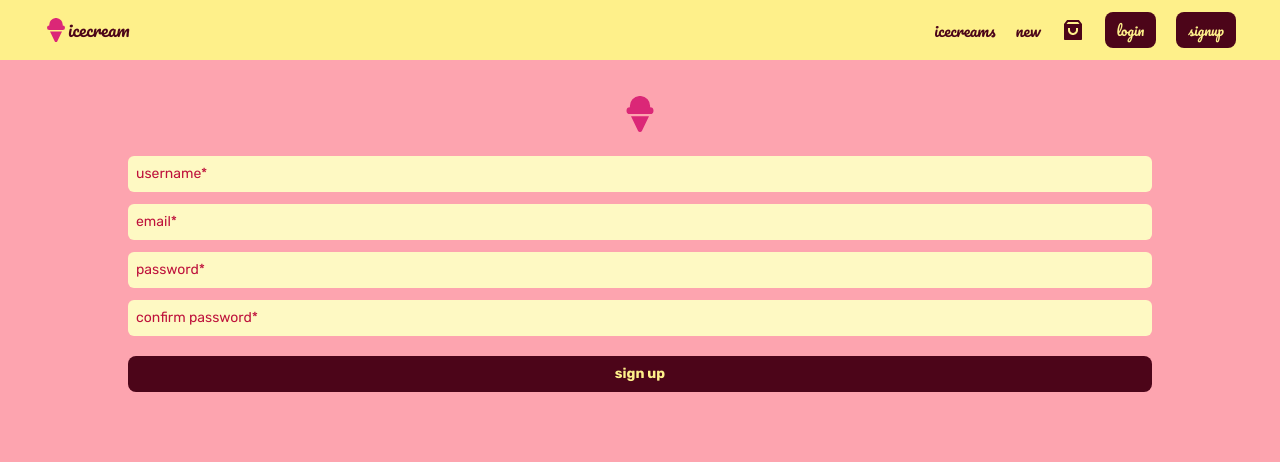
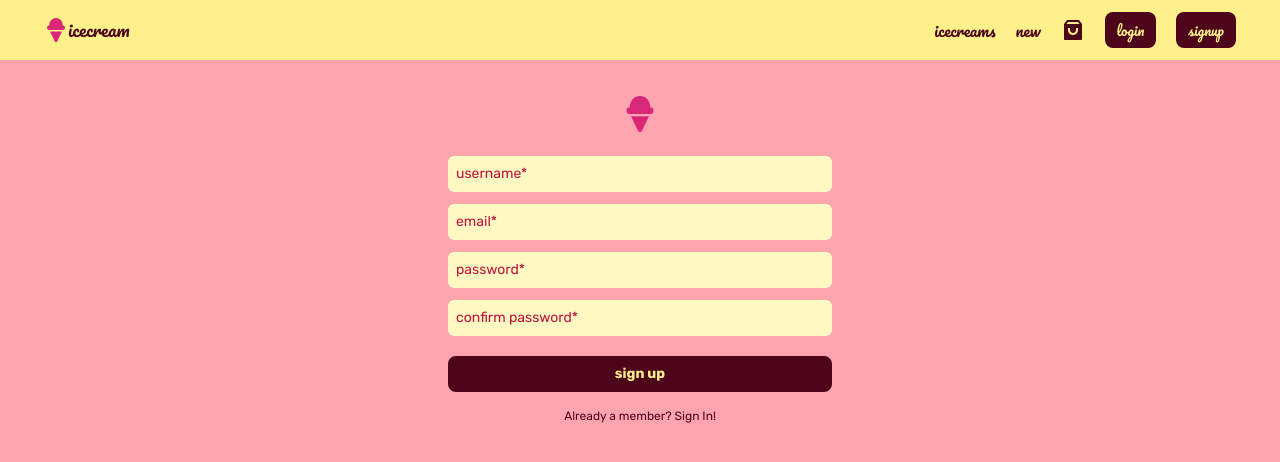
Before and after one commit to UraDev1203/Icecream-shop, a React (Vite) app: page /signup in a window 1280 px wide. Shown: the top 462 px of the page. Built offline with nearby package versions, Linux system fonts and the light colour scheme; no server answers.

Commit message:
styles: Signup form

```diff
--- a/src/components/SignupForm.jsx
+++ b/src/components/SignupForm.jsx
@@ -1,3 +1,4 @@
+import { Link } from "react-router-dom";
 import { useForm } from "react-hook-form";
 import useSignup from "../hooks/useSignup";
 import Button from "./ui/Button";
@@ -30,7 +31,7 @@ export default function SignupForm() {
   return (
     <form
       onSubmit={handleSubmit(onSubmit)}
-      className="flex w-4/5 flex-col gap-2"
+      className="flex w-4/5 max-w-96 flex-col gap-2"
     >
       <input
         type="text"
@@ -124,6 +125,12 @@ export default function SignupForm() {
         </Button>
       )}
       {error && <span className="auth-span">{error.message}</span>}
+      <Link
+        to="/login"
+        className="mt-2 text-center text-xs transition-all hover:font-semibold hover:underline"
+      >
+        Already a member? Sign In!
+      </Link>
     </form>
   );
 }
--- a/src/components/ui/Button.jsx
+++ b/src/components/ui/Button.jsx
@@ -3,17 +3,11 @@ export default function Button({ children, disabled, type, onClick }) {
   const base =
     "bg-rose-950 px-3 py-2 text-sm text-yellow-200 transition-all hover:bg-pink-600 rounded-lg";
   const styles = {
-    nav: `${base}`,
     form: `${base} mt-2 font-bold`,
   };
 
   return (
-    <button
-      disabled={disabled}
-      type={type}
-      onClick={onClick}
-      className={styles[type]}
-    >
+    <button disabled={disabled} onClick={onClick} className={styles[type]}>
       {children}
     </button>
   );
--- a/src/components/ui/Navbar.jsx
+++ b/src/components/ui/Navbar.jsx
@@ -1,7 +1,6 @@
 import { Link } from "react-router-dom";
 import { FaIceCream } from "react-icons/fa";
 import { RiShoppingBag3Fill } from "react-icons/ri";
-import Button from "./Button";
 
 export default function Navbar() {
   return (
@@ -20,8 +19,18 @@ export default function Navbar() {
               aria-label="shopping cart"
             />
           </Link>
-          <Button type="nav">login</Button>
-          <Button type="nav">signup</Button>
+          <Link
+            to="/login"
+            className="rounded-lg bg-rose-950 px-3 py-2 text-sm text-yellow-200 transition-all hover:bg-pink-600"
+          >
+            login
+          </Link>
+          <Link
+            to="/signup"
+            className="rounded-lg bg-rose-950 px-3 py-2 text-sm text-yellow-200 transition-all hover:bg-pink-600"
+          >
+            signup
+          </Link>
         </nav>
       </div>
     </header>
```
